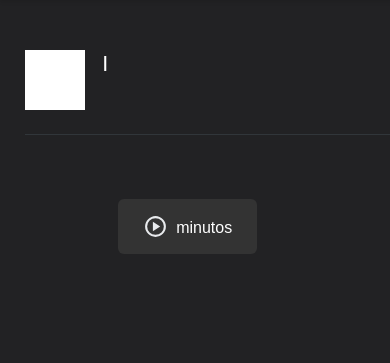
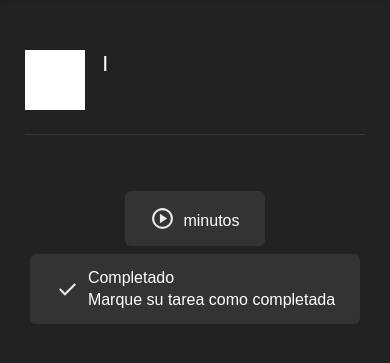
Before and after one commit to EssEnemiGz/SoftKit-Academy, a Python web app: template templates/en/students-task.html in a window 390 px wide; the page is wider, and only the part inside the window is pictured. Shown: the part 42-405 px from the top of that part. Run offline with Jinja, Linux system fonts and the light colour scheme; the template is opened without the code that fills it, so the values that code supplies are empty; grey boxes are pictures that could not be loaded.

Commit message:
"Solved resposive in panel"

```diff
--- a/static/css/panel.css
+++ b/static/css/panel.css
@@ -14,13 +14,15 @@
 
 /* GENERAL STYLES */
 .material-block{
-    width: 1100px;
+    max-width: 1100px;
+    width: 100%;
     padding-inline: 25px;
 }
 
 .material-block-mini{
-    width: 900px;
+    max-width: 900px;
     padding-inline: 25px;
+    width: 100%;
 }
 
 .--border-bottom{
@@ -62,3 +64,9 @@
     padding-block-start: 24px;
     gap: 32px;
 }
+
+@media(max-width: 550px){
+    .action-buttons{
+        flex-direction: column;
+    }
+}
--- a/templates/en/students-task.html
+++ b/templates/en/students-task.html
@@ -27,7 +27,7 @@
             </div>
             <div class="task-content">
                 <p class="task-desc --font-white">{{ data.get("description") }}</p>
-                <div class="--inline-container">
+                <div class="--inline-container action-buttons">
                     <a class="--button --clickable --button-default-hover --inline-container --self-centered"
                         href="{{ data.get('url') }}" onclick="visited('{{ data.get('id') }}')">
                         <img src="/static/icons/play_circle.svg" alt="Play video icon" width="25" height="25">
--- a/templates/es/students-task.html
+++ b/templates/es/students-task.html
@@ -28,7 +28,7 @@
             </div>
             <div class="task-content">
                 <p class="task-desc --font-black">{{ data.get("description") }}</p>
-                <div class="--inline-container">
+                <div class="--inline-container action-buttons">
                     <a class="--button --clickable --button-default-hover --inline-container --self-centered"
                         href="{{ data.get('url') }}" onclick="visited('{{ data.get('id') }}')">
                         <img src="/static/icons/play_circle.svg" alt="Play video icon" width="25" height="25">
```
